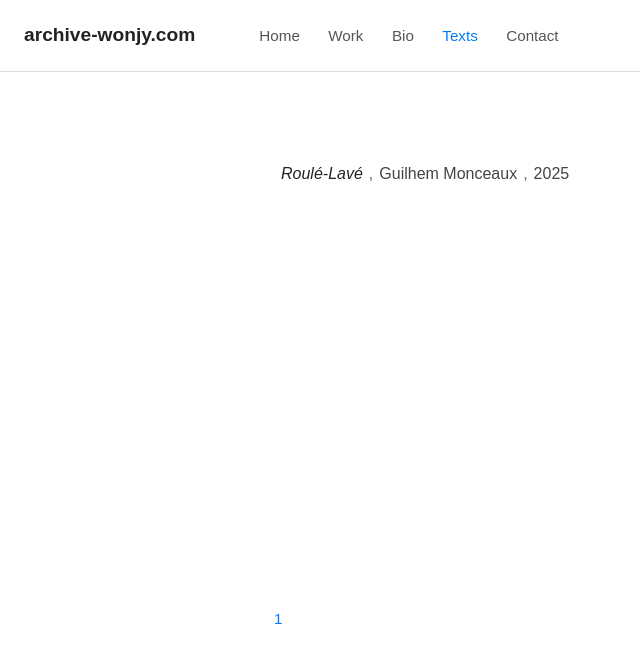
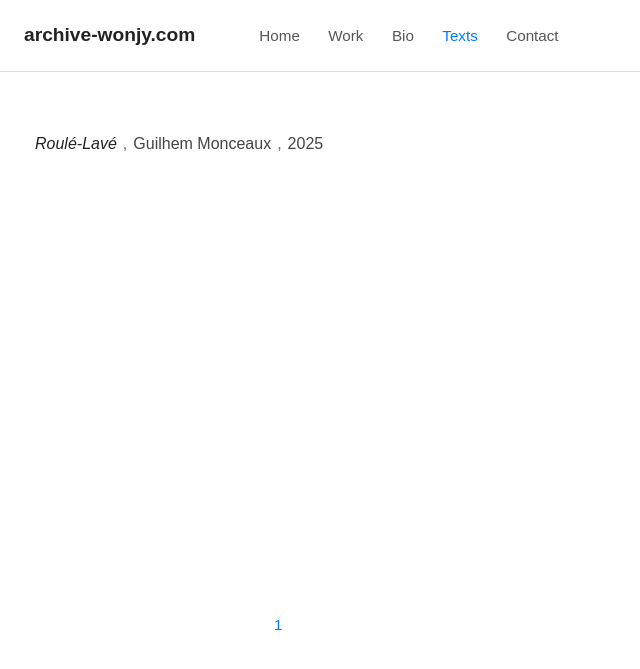
Before and after one commit to Won-Jy/archive-wonjy, a Jekyll site: the page built from texts.html, in a window 1280 px wide. Shown: the top 669 px of the page, without its empty margins (0-640 px from the left). Built offline with Jekyll 4.4.1, drawn with Linux system fonts in a browser that asks for light colours.

Commit message:
Update texts.html

```diff
--- a/texts.html
+++ b/texts.html
@@ -20,7 +20,7 @@ title: Texts
   nav a:hover,nav a.active{color:var(--blue)}
 
   /* 목록 화면 */
-  main.list{padding:80px 24px 24px;max-width:740px;margin:0 auto;min-height:400px}
+  main.list{padding:50px 40px 60px 24px;max-width:740px;margin:0;min-height:400px}
   .items{display:flex;flex-direction:column;gap:10px}
   .text-link{display:block;padding:8px 10px;border:1px solid transparent;text-decoration:none;color:inherit}
   .text-link:hover{color:var(--blue);border-color:var(--border)}
```
